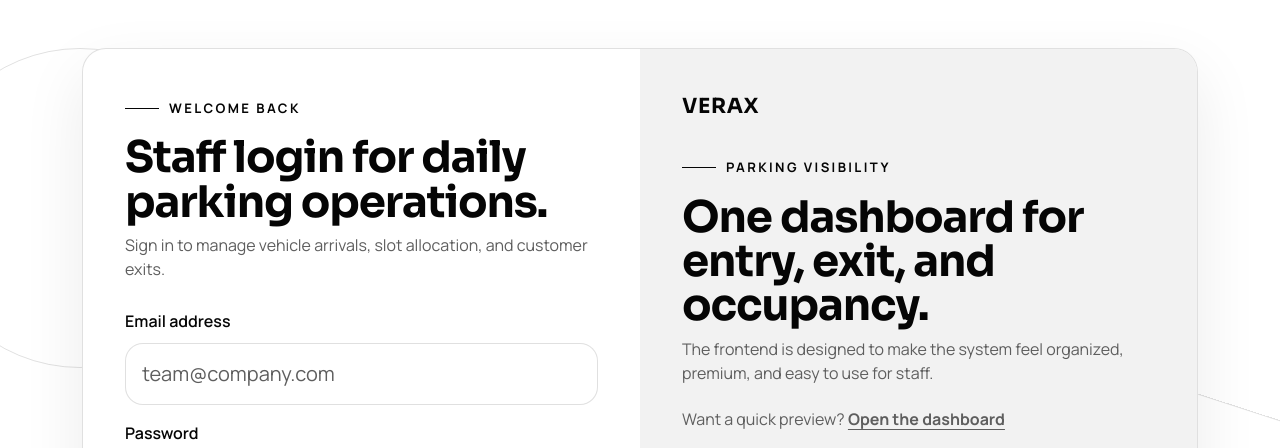
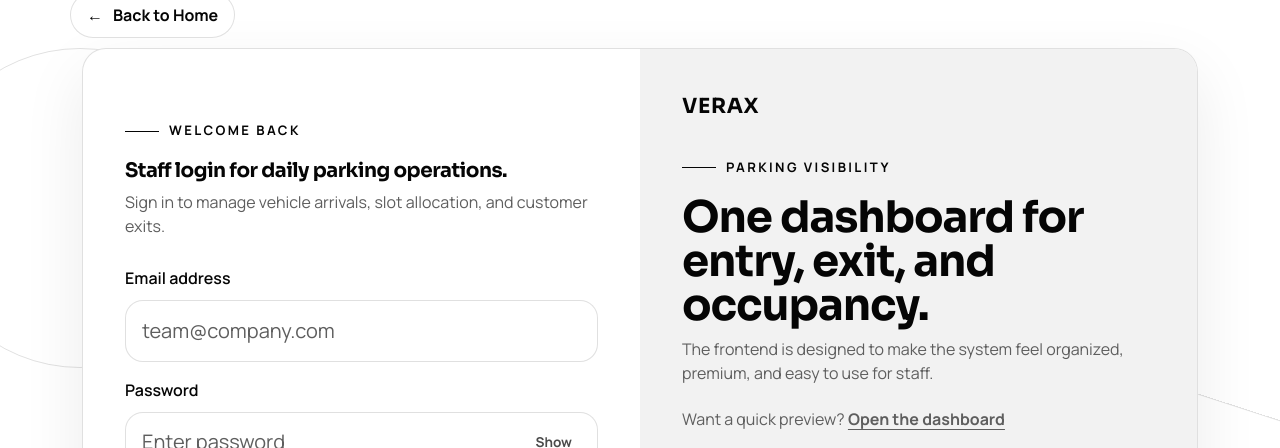
Before and after one commit to wise-coder/veraX, a plain HTML site: page login.html in a window 1280 px wide. Shown: the top 448 px of the page. Drawn offline with nearby package versions, Linux system fonts and the light colour scheme.

Commit message:
updated verax

```diff
--- a/login.html
+++ b/login.html
@@ -18,6 +18,10 @@
   </button>
   <main class="auth-page">
     <div class="container">
+      <a href="index.html" class="auth-back-link auth-back-link-floating" aria-label="Go back to home page">
+        <span aria-hidden="true">&larr;</span>
+        <span>Back to Home</span>
+      </a>
       <div class="row g-0 auth-wrapper auth-wrapper-reverse overflow-hidden">
         <div class="col-lg-6 auth-form-side">
           <div class="auth-form-wrap reveal-up">
--- a/styles.css
+++ b/styles.css
@@ -271,6 +271,12 @@ a {
   line-height: 1.02;
 }
 
+.auth-form-heading h1,
+.auth-form-heading h2 {
+  font-size: 1.25rem;
+  line-height: 1.15;
+}
+
 .hero-copy {
   max-width: 610px;
   color: var(--text-soft);
@@ -600,6 +606,10 @@ a {
   padding: 48px 0;
 }
 
+.auth-page .container {
+  position: relative;
+}
+
 .auth-wrapper {
   border: 1px solid var(--border);
   border-radius: 36px;
@@ -683,6 +693,33 @@ a {
 .auth-form-wrap {
   width: 100%;
   max-width: 520px;
+}
+
+.auth-back-link {
+  display: inline-flex;
+  align-items: center;
+  gap: 10px;
+  margin-bottom: 24px;
+  padding: 10px 16px;
+  border: 1px solid var(--auth-border, var(--border));
+  border-radius: 999px;
+  background: var(--auth-surface, var(--surface));
+  color: var(--auth-text, var(--text));
+  font-weight: 700;
+  transition: background-color 0.35s ease, color 0.35s ease, border-color 0.35s ease, transform 0.35s ease, box-shadow 0.35s ease;
+}
+
+.auth-back-link-floating {
+  position: absolute;
+  top: -56px;
+  left: 0;
+  z-index: 2;
+}
+
+.auth-back-link:hover,
+.auth-back-link:focus {
+  transform: translateY(-2px);
+  box-shadow: var(--shadow-soft);
 }
 
 .auth-form-heading {
@@ -1842,6 +1879,11 @@ a {
     padding: 28px;
   }
 
+  .auth-back-link-floating {
+    position: static;
+    margin-bottom: 18px;
+  }
+
   .parking-slot,
   .mini-slot {
     min-height: 130px;
```
Also changed, not shown: index.html (+32 -8 lines), signup.html (+4 -0 lines), 2 other files.
